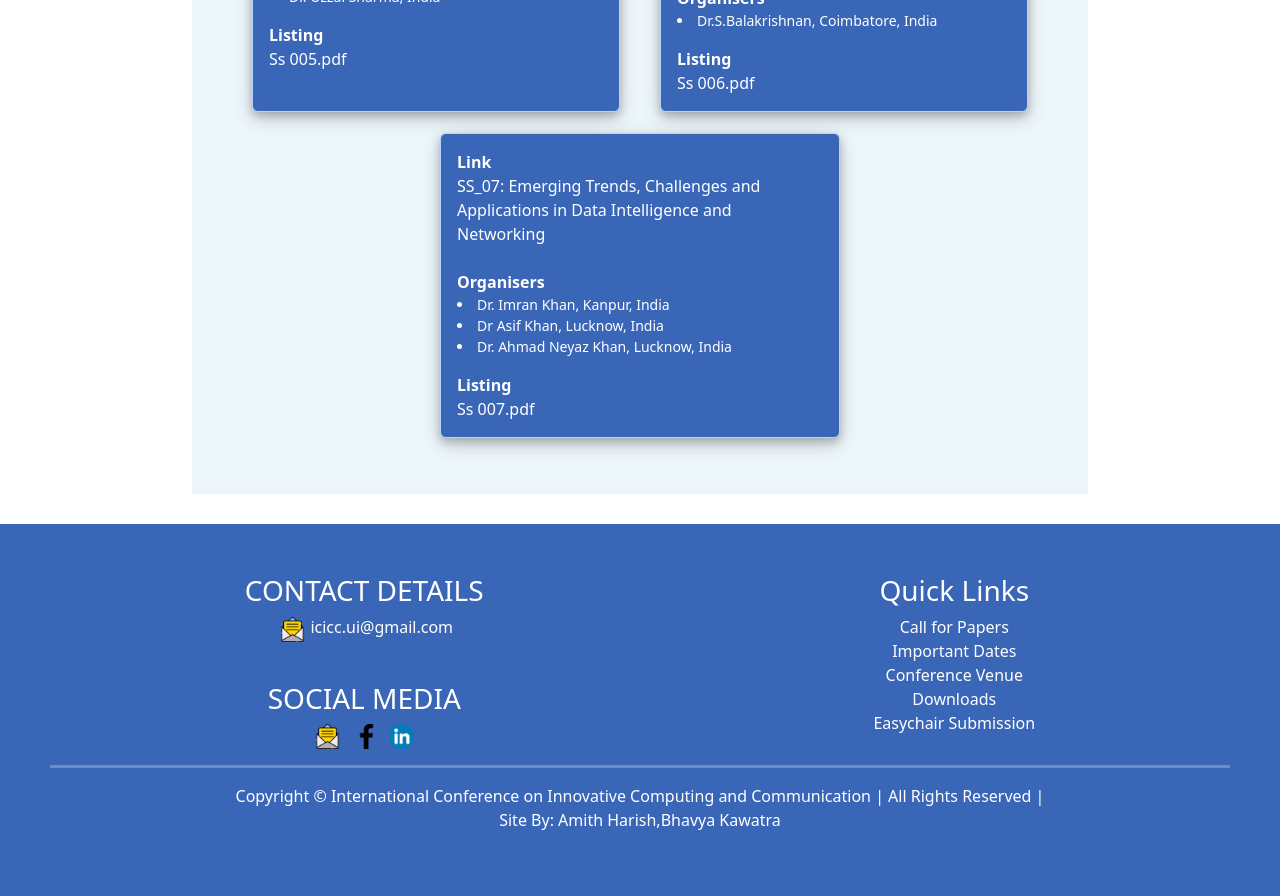
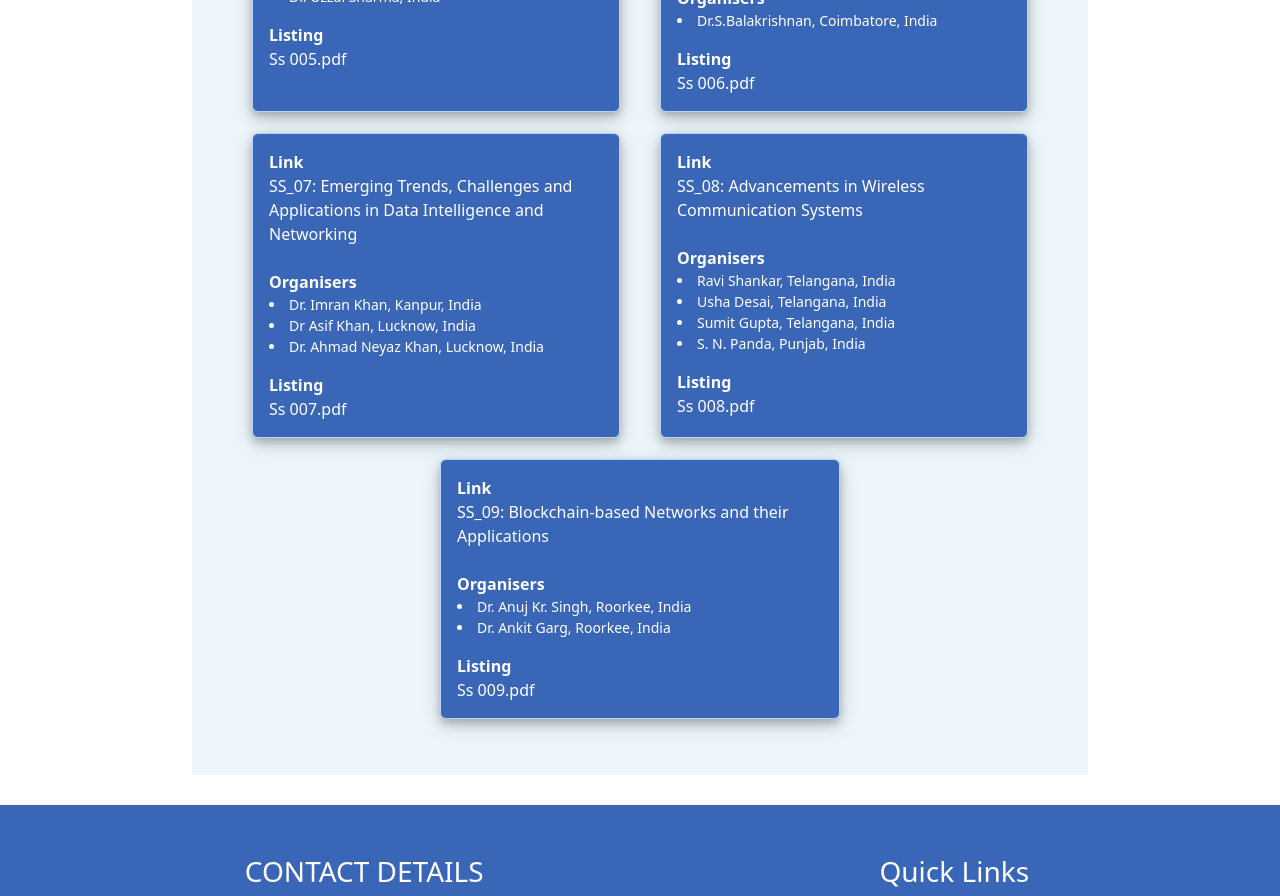
Before and after one commit to bhavyak13/icicc-conf, a React (Create React App) app: page /specialsessions in a window 1280 px wide. Shown: the part 1180-2076 px from the top of the page. Built offline with nearby package versions, Linux system fonts and the light colour scheme.

Commit message:
Added 2 sessions

```diff
--- a/src/SpecialSessions/spsessions.js
+++ b/src/SpecialSessions/spsessions.js
@@ -58,7 +58,21 @@ const spdata = [
     organisers: ["Dr. Imran Khan, Kanpur, India","Dr Asif Khan, Lucknow, India","Dr. Ahmad Neyaz Khan, Lucknow, India"
                  ],
     spname: "Ss 007.pdf",
-}
+},
+{
+    anchor: require("./SS-008.pdf"),
+    title: "SS_08: Advancements in Wireless Communication Systems",
+    organisers: ["Ravi Shankar, Telangana, India","Usha Desai, Telangana, India","Sumit Gupta, Telangana, India","S. N. Panda, Punjab, India"
+                 ],
+    spname: "Ss 008.pdf",
+},
+{
+    anchor: require("./SS-009.pdf"),
+    title: "SS_09: Blockchain-based Networks and their Applications",
+    organisers: ["Dr. Anuj Kr. Singh, Roorkee, India","Dr. Ankit Garg, Roorkee, India"
+                 ],
+    spname: "Ss 009.pdf",
+},
 
 ];
 
```
Also changed, not shown: 2 other files (tests, documents, lock files or other folders).
